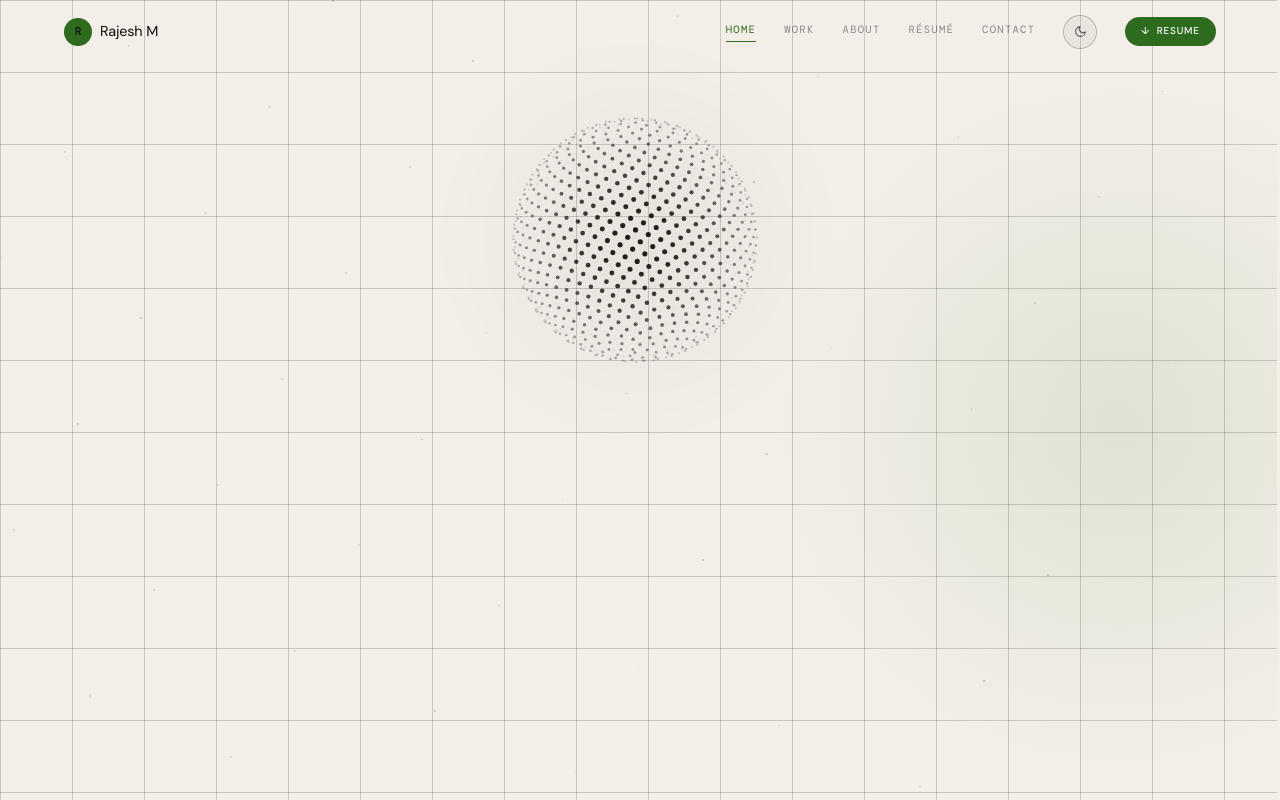
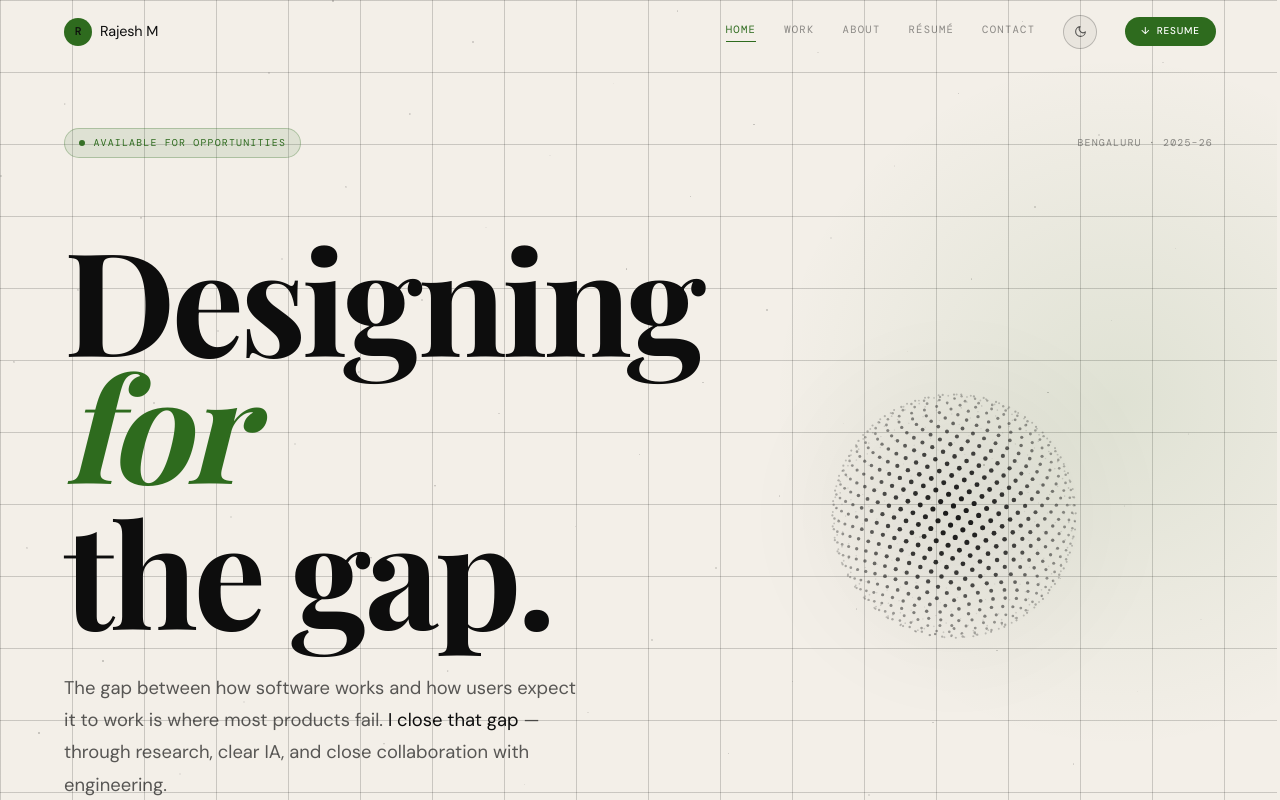
Before and after one commit to Rajesh-mm/Portfolio-2.5, a Next.js app: page / in a window 1280 px wide. Shown: the top 800 px of the page. Built offline with nearby package versions, Linux system fonts and the light colour scheme; a web font is replaced by a local one.

Commit message:
Updated project

```diff
--- a/src/app/globals.css
+++ b/src/app/globals.css
@@ -344,25 +344,30 @@ a, button { color: inherit; text-decoration: none; cursor: none; }
 /* ─── Hero two-column layout ──────────────────────────────────────────────── */
 
 .hero-layout {
-  display:     flex;
-  align-items: center;
-  gap:         0;
+  position: relative;
+
+  justify-content: space-between;
+
   overflow:    visible;   /* allow sphere glow to bleed slightly */
 }
 
 .hero-content {
   flex:     1 1 0%;
   min-width: 0;           /* prevents flex blowout on long text */
+  /* max-width: 820px; */
 }
 
 .hero-sphere {
-  width:           clamp(280px, 38vw, 500px);
-  flex-shrink:     0;
-  display:         flex;
-  justify-content: center;
-  align-items:     center;
-  /* pointer-events none so sphere never blocks text interaction */
-  pointer-events:  none;
+  position: absolute;
+  right: 6%;
+  top: 50%;
+
+  width: clamp(280px,38vw,500px);
+
+  transform: translateY(-50%);
+  pointer-events:none;
+
+  z-index:2;
 }
 
 /* Hide sphere on mobile — canvas disabled, no RAF cost */
--- a/src/components/Hero.tsx
+++ b/src/components/Hero.tsx
@@ -4,7 +4,6 @@ import { useRef, useEffect, useCallback } from "react";
 import { motion, useMotionValue, useSpring, useTransform } from "framer-motion";
 import Link from "next/link";
 import { useTheme } from "./ThemeProvider";
-import ParticleSphere from "./ParticleSphere";
 import HeroSphere    from "@/components/HeroSphere";
 
 const SKILLS = [
@@ -62,12 +61,16 @@ export default function Hero() {
       ref={heroRef}
       aria-label="Hero"
       className="hero-layout"
+
       style={{
         position:"relative", width:"100%", minHeight:"100svh", background:"var(--bg)",
-        display:"flex", flexDirection:"column", overflow:"hidden",
+        overflow:"hidden",
         transition:"background var(--dur-theme) ease",
       }}
     >
+
+      <HeroSphere heroRef={heroRef} />
+
       {/* Layer 1: grid lines — slowest */}
       <motion.div
         aria-hidden="true"
@@ -115,11 +118,9 @@ export default function Hero() {
       </div> */}
 
 
-      <HeroSphere heroRef={heroRef} />
-
 
       {/* Main content */}
-      <div style={{
+      <div className="hero-content" style={{
         position:"relative", zIndex:10,
         display:"flex", flexDirection:"column", justifyContent:"space-between",
         minHeight:"100svh", padding:"0 var(--page-x)",
@@ -232,7 +233,7 @@ export default function Hero() {
           style={{
           borderTop:"1px solid var(--border)",
           paddingBlock:"clamp(0.85rem,1.5vw,1.1rem)",
-            // overflow:"hidden",
+            overflow:"Visible",
             // contain:"layout",
           }}
         >
@@ -265,6 +266,8 @@ export default function Hero() {
         </motion.div>
       </div>
 
+
+
       <style>{`
         @keyframes dot-pulse { 0%,100%{opacity:1} 50%{opacity:0.3} }
         /* Hide sphere on small screens to avoid overlap with text */
--- a/src/components/HeroSphere.tsx
+++ b/src/components/HeroSphere.tsx
@@ -127,7 +127,7 @@ export default function HeroSphere({ heroRef }: HeroSphereProps) {
       className="hero-sphere"
       aria-hidden="true"
       style={{
-        x:          xVw,
+        // x:          xVw,
         // Preserve layout flow — x-drift is visual only, doesn't affect layout
         willChange: "transform",
       }}
```
